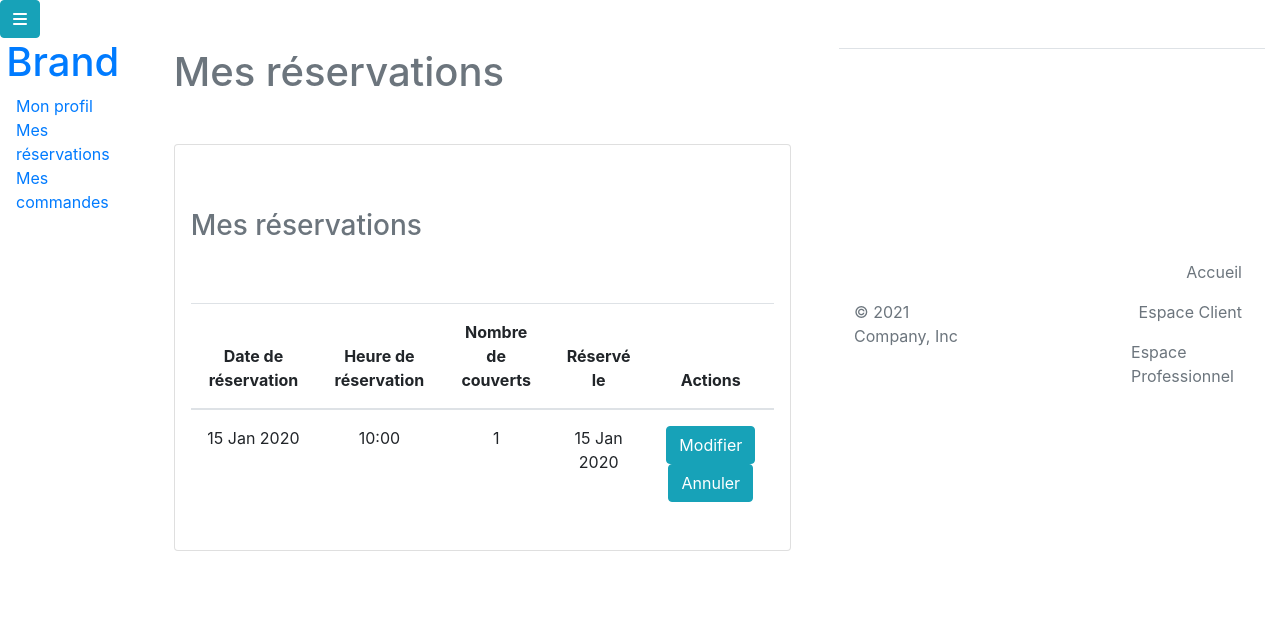
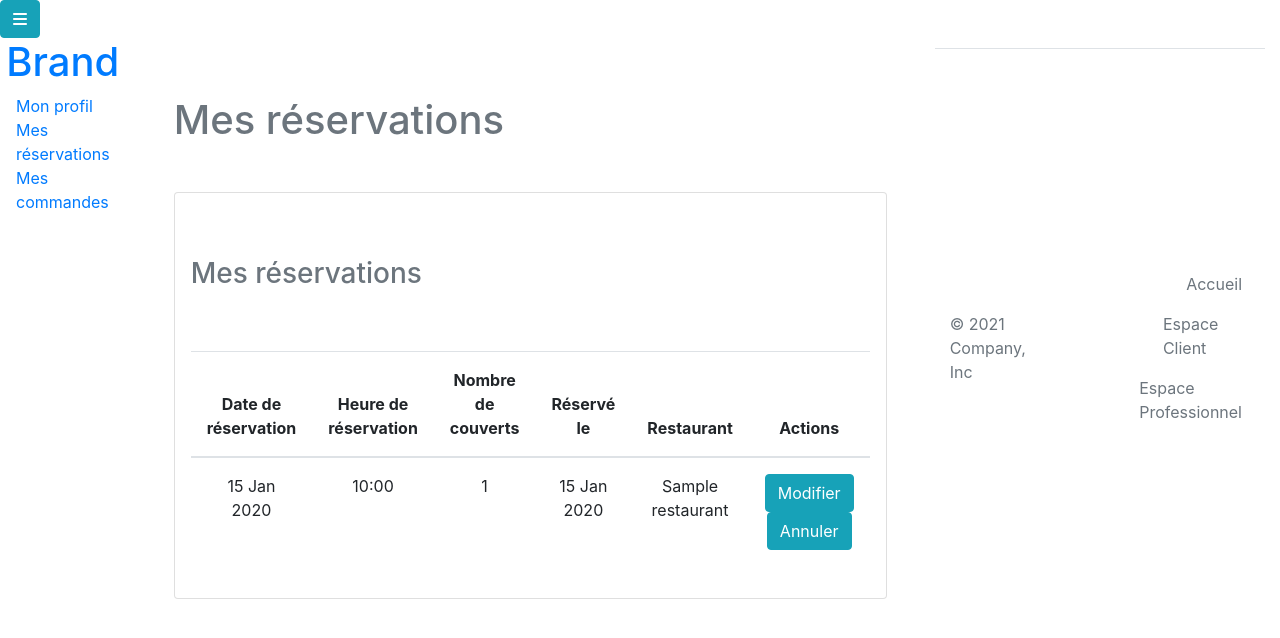
Before and after one commit to buba71/restau-booking, a Symfony app: template templates/BackOffice/CustomerAccount/Booking/show_bookings.html.twig in a window 1280 px wide. Shown: the part 56-694 px from the top of the page. Run offline with Twig, Linux system fonts and the light colour scheme; the template is opened without the code that fills it: most values are stand-ins (such as "Sample title", 1, 10 or a date in 2020); some libraries are stand-ins or nearby versions.

Commit message:
feature: update booking list with restaurant name

```diff
--- a/templates/BackOffice/CustomerAccount/Booking/show_bookings.html.twig
+++ b/templates/BackOffice/CustomerAccount/Booking/show_bookings.html.twig
@@ -22,6 +22,7 @@
                     <th class="p-3 text-center" scope="col">Heure de réservation</th>
                     <th class="p-3 text-center" scope="col">Nombre de couverts</th>
                     <th class="p-3 text-center" scope="col">Réservé le</th>
+                    <th class="p-3 text-center" scope="col">Restaurant</th>
                     <th class="p-3 text-center" scope="col">Actions</th>
                 </tr>
             </thead>
@@ -33,6 +34,7 @@
                         <td class="p-3 text-center">{{ booking.bookingDate|date("H:i") }}</td>
                         <td class="p-3 text-center">{{ booking.coversNumber }}</td>
                         <td class="p-3 text-center">{{ booking.bookingAt|date("d M Y") }}</td>
+                        <td class="p-3 text-center">{{ booking.restaurant.name }}</td>
                         <td class="p-3 text-center">
                             <a href="{{ path('edit_booking', {'id': booking.id }) }}">
                                 <button class="btn btn-info">Modifier</button>
--- a/templates/BackOffice/CustomerAccount/layout.html.twig
+++ b/templates/BackOffice/CustomerAccount/layout.html.twig
@@ -49,7 +49,7 @@
 
         <!-- Main content -->
         <div id="content" class="p-4 p-md-5 pt-5">
-            <main class="content-wrapper">
+            <main class="content-wrapper pt-5">
               {% block body %}
               {% endblock %}
             </main>
--- a/templates/BackOffice/ManagerAccount/layout.html.twig
+++ b/templates/BackOffice/ManagerAccount/layout.html.twig
@@ -48,7 +48,7 @@
 
         <!-- Main content -->
         <div id="content" class="p-4 p-md-5 pt-5">
-            <main class="content-wrapper">
+            <main class="content-wrapper pt-5">
               {% block body %}
               {% endblock %}
             </main>
--- a/templates/BackOffice/ManagerAccount/slots/set_time_slots.html.twig
+++ b/templates/BackOffice/ManagerAccount/slots/set_time_slots.html.twig
@@ -15,7 +15,7 @@
 
 {% block body %}
 
-    <div class="text-center mt-5 text-muted">
+    <div class="text-center text-muted">
       <h1>Paramètrer vos horaires</h1>
     </div>
 
--- a/templates/BackOffice/ManagerAccount/slots/show_time_slots.html.twig
+++ b/templates/BackOffice/ManagerAccount/slots/show_time_slots.html.twig
@@ -3,7 +3,7 @@
 
 {% set days = ['Lundi', 'Mardi', 'Mercredi','Jeudi','Vendredi', 'Samedi', 'Dimanche'] %}
 {% set index = 0 %}
-    <div class="mt-5 text-muted">
+    <div class="text-muted">
         <h1>Mes horaires</h1>
     </div>
 
--- a/templates/BackOffice/ManagerAccount/slots/update_time_slots.html.twig
+++ b/templates/BackOffice/ManagerAccount/slots/update_time_slots.html.twig
@@ -24,7 +24,7 @@
 
 {% block body %}
 
-    <div class="mt-5 text-muted">
+    <div class="text-muted">
           <h1>Gestion des horaires</h1>
     </div>
 
--- a/templates/FrontOffice/booking.html.twig
+++ b/templates/FrontOffice/booking.html.twig
@@ -88,15 +88,16 @@
   </div>
 
   <div class="col-xl-5 col-lg-5 pl-1 pr-1">
+
   <!-- Booking calendar -->
     <section class="card booking-schedule h-100">
           <div id="picker">
           </div>
 
-          <div class="booking-controls my-2 d-flex justify-content-center">
+          <div class="booking-controls mt-5 d-flex justify-content-around">
 
             <button class="btn btn-info" type="submit">Réserver une table</button>
-            <button class="btn btn-info ml-2">Réserver et commander</button>
+            <button class="btn btn-info">Réserver et commander</button>
 
 
           </div>
@@ -104,6 +105,7 @@
    {{ form_end(form)}}
 
   <!-- Booking calendar -->
+
   </div>
 
 
```
